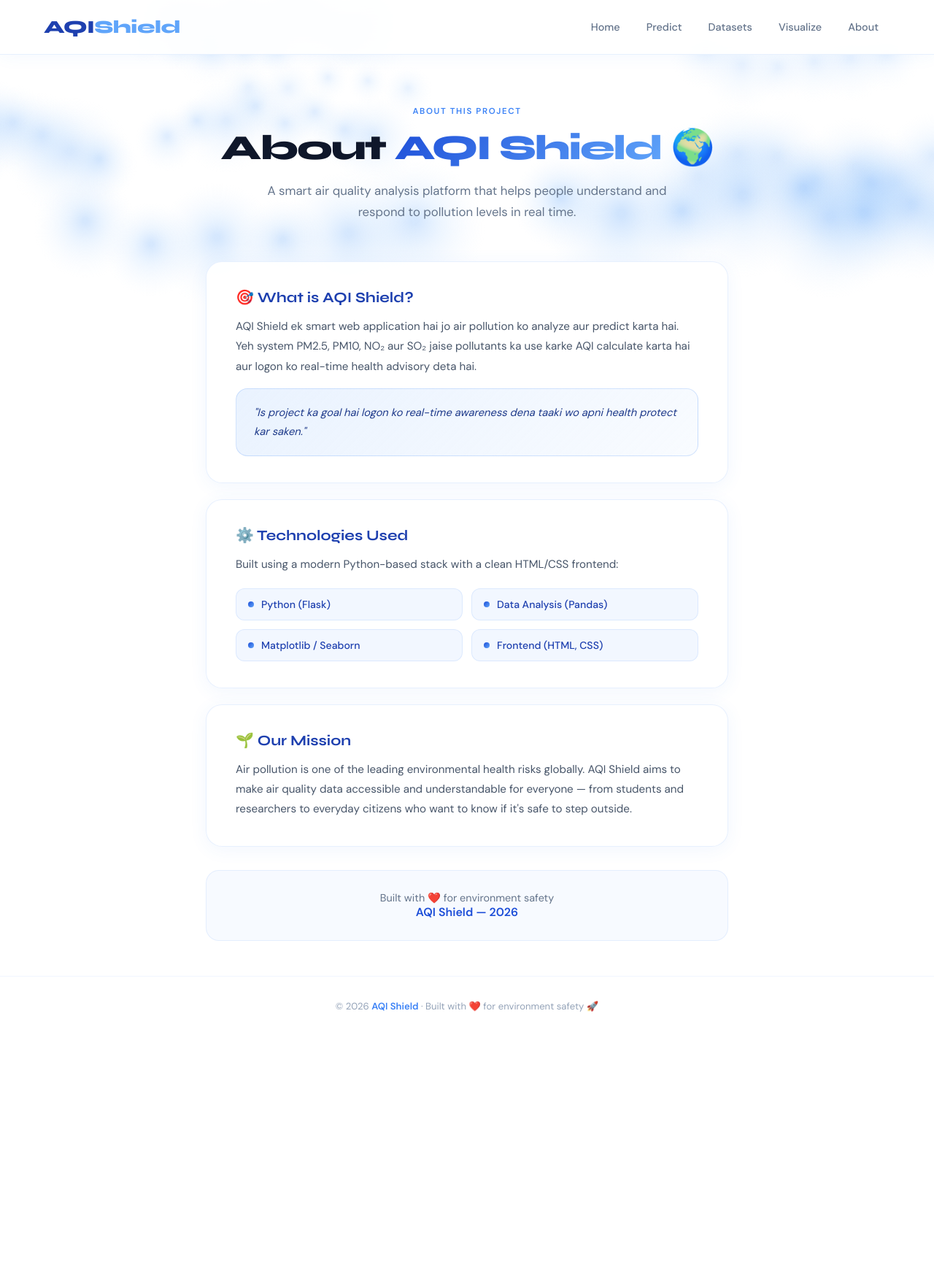
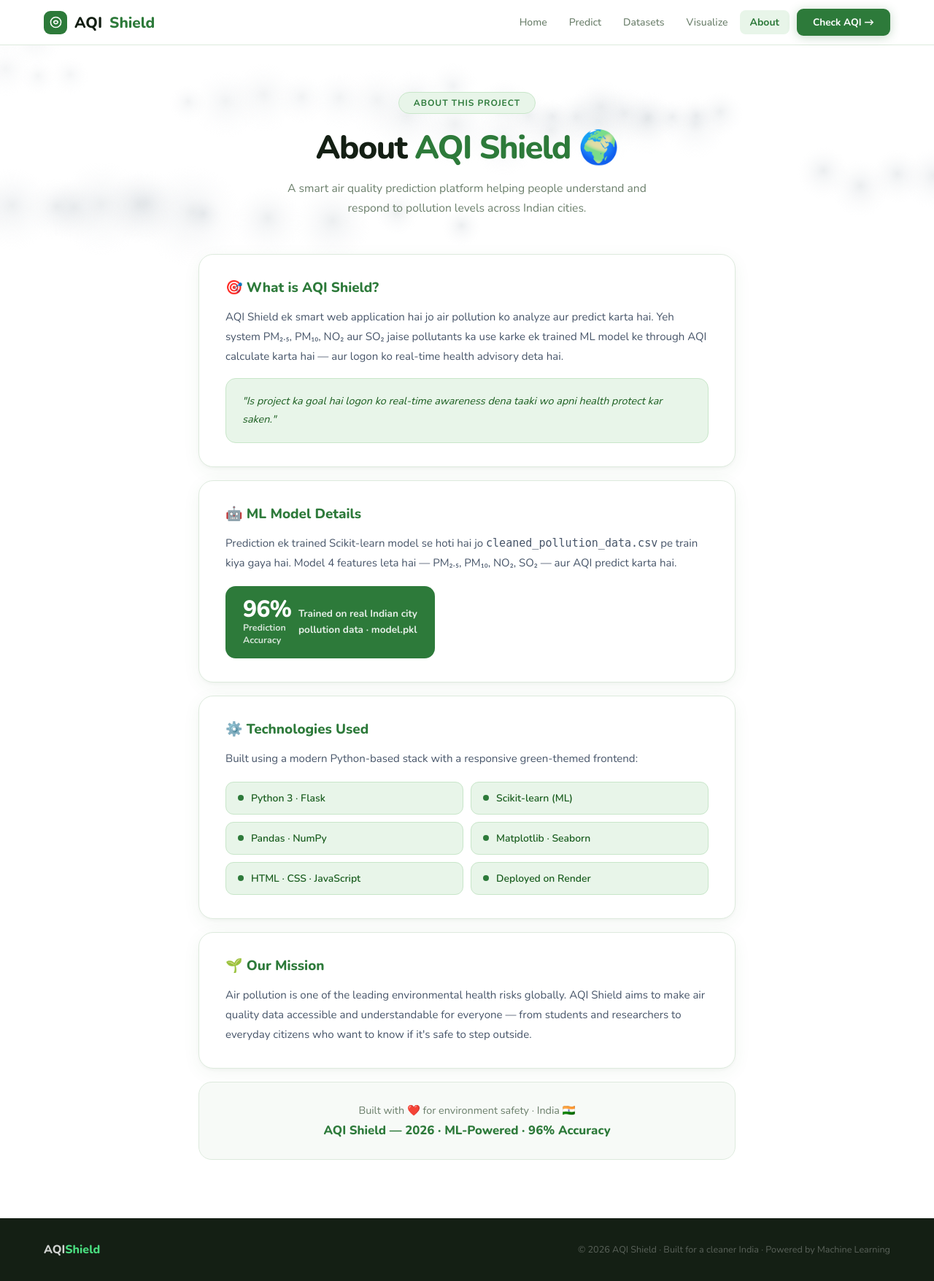
Before and after one commit to atulkumar1016/Air_Quality_Predictor, a Flask app: page /about in a window 1280 px wide. Shown: the whole page at 73% size. Before the commit the page ends 1386 px from the top, so only its background shows below. Run offline with Flask 3, Linux system fonts and the light colour scheme; parts of the project's set-up code (start-up, migrations or seed data) failed here and were passed over.

Commit message:
Update about.html

```diff
--- a/templates/about.html
+++ b/templates/about.html
@@ -4,229 +4,237 @@
 <meta charset="UTF-8">
 <meta name="viewport" content="width=device-width, initial-scale=1.0">
 <title>About — AQI Shield</title>
-<link href="https://fonts.googleapis.com/css2?family=DM+Sans:wght@300;400;500;600&family=Syne:wght@700;800&display=swap" rel="stylesheet">
 <style>
-*{margin:0;padding:0;box-sizing:border-box}
-html,body{width:100%;min-height:100vh;overflow-x:hidden;font-family:'DM Sans',sans-serif}
-body{background:#ffffff;color:#1a2744}
+@import url('https://fonts.googleapis.com/css2?family=Nunito:wght@300;400;500;600;700;800&display=swap');
+*,*::before,*::after{margin:0;padding:0;box-sizing:border-box}
+:root{
+  --white:#fff;--bg:#f7faf7;
+  --ink:#141f14;--ink2:#2e3d2e;--muted:#6b7f6b;
+  --line:#ddeadd;--G:#2d7a3a;--G2:#3a9e4a;
+  --G3:#e8f5e9;--G4:#c8e6c9;--Gdk:#1b5e20;
+}
+html,body{width:100%;min-height:100vh;overflow-x:hidden;
+  background:var(--white);color:var(--ink);
+  font-family:'Nunito',Calibri,'Segoe UI',sans-serif;
+  -webkit-font-smoothing:antialiased}
+#sky{position:fixed;inset:0;width:100%;height:100%;z-index:0;pointer-events:none}
+.page{position:relative;z-index:1;min-height:100vh;display:flex;flex-direction:column}
+.page-body{flex:1}
 
-#cloudCanvas{position:fixed;inset:0;width:100%;height:100%;z-index:0;pointer-events:none}
-.page{position:relative;z-index:1;min-height:100vh;padding-bottom:60px}
-
-/* NAVBAR */
-nav{
-  display:flex;justify-content:space-between;align-items:center;
-  padding:20px 60px;
-  background:rgba(255,255,255,0.88);
-  backdrop-filter:blur(20px);
-  border-bottom:1px solid rgba(59,130,246,0.12);
-  position:sticky;top:0;z-index:200;
-  box-shadow:0 1px 24px rgba(59,130,246,0.06);
-}
-.logo{font-family:'Syne',sans-serif;font-size:1.55rem;font-weight:800;color:#1e40af;letter-spacing:-0.5px}
-.logo span{color:#60a5fa}
-.nav-links{display:flex;gap:4px}
-.nav-links a{color:#64748b;text-decoration:none;padding:8px 16px;border-radius:10px;font-size:.9rem;font-weight:500;transition:all .22s}
-.nav-links a:hover{color:#1e40af;background:rgba(59,130,246,0.07)}
+/* NAV */
+nav{position:sticky;top:0;z-index:500;display:flex;align-items:center;
+  justify-content:space-between;padding:0 60px;height:62px;
+  background:rgba(255,255,255,.96);backdrop-filter:blur(20px);
+  border-bottom:1px solid var(--line)}
+.logo{display:flex;align-items:center;gap:10px;text-decoration:none;
+  font-size:1.3rem;font-weight:800;color:var(--ink)}
+.logo-mark{width:32px;height:32px;border-radius:9px;background:var(--G);
+  display:flex;align-items:center;justify-content:center;flex-shrink:0}
+.logo-mark svg{width:17px;height:17px;fill:none;stroke:#fff;stroke-width:2.2;
+  stroke-linecap:round;stroke-linejoin:round}
+.logo span{color:var(--G)}
+.nav-links{display:flex;align-items:center;gap:2px}
+.nav-links a{font-size:.875rem;font-weight:500;color:var(--muted);
+  text-decoration:none;padding:7px 14px;border-radius:8px;transition:all .18s}
+.nav-links a:hover{color:var(--ink);background:var(--G3)}
+.nav-links a.active{color:var(--G);background:var(--G3);font-weight:700}
+.nav-links .cta{margin-left:8px;background:var(--G);color:#fff!important;
+  padding:9px 22px;border-radius:9px;font-weight:700;font-size:.855rem;
+  box-shadow:0 2px 14px rgba(45,122,58,.28);transition:all .2s}
+.nav-links .cta:hover{background:var(--Gdk);transform:translateY(-1px)}
 
 /* CONTENT */
-.container{max-width:780px;margin:0 auto;padding:70px 32px 0}
+.about-wrap{max-width:800px;margin:0 auto;padding:64px 32px 80px}
 
-.about-header{
-  text-align:center;margin-bottom:52px;
-  animation:fadeUp .8s ease both;
-}
-.eyebrow{font-size:.72rem;letter-spacing:.14em;color:#3b82f6;text-transform:uppercase;font-weight:600;margin-bottom:14px}
-.about-header h1{
-  font-family:'Syne',sans-serif;font-size:3rem;font-weight:800;
-  letter-spacing:-2px;color:#0f172a;margin-bottom:16px;
-}
-.about-header h1 em{font-style:normal;background:linear-gradient(135deg,#1d4ed8,#60a5fa);-webkit-background-clip:text;-webkit-text-fill-color:transparent}
-.about-header p{color:#64748b;font-size:1.05rem;line-height:1.75;max-width:560px;margin:0 auto}
+.about-header{text-align:center;margin-bottom:48px}
+.eyebrow{display:inline-flex;align-items:center;gap:8px;
+  background:var(--G3);border:1px solid var(--G4);border-radius:999px;
+  padding:6px 20px;font-size:.75rem;font-weight:700;color:var(--G);
+  letter-spacing:.08em;text-transform:uppercase;margin-bottom:16px}
+.about-header h1{font-size:clamp(2rem,4vw,2.8rem);font-weight:800;
+  color:var(--ink);letter-spacing:-1.5px;margin-bottom:12px}
+.about-header h1 em{font-style:normal;color:var(--G)}
+.about-header p{font-size:.98rem;color:var(--muted);line-height:1.75;
+  max-width:520px;margin:0 auto}
 
 /* CARDS */
-.card{
-  background:rgba(255,255,255,0.92);
-  border:1px solid rgba(59,130,246,0.12);
-  border-radius:22px;padding:36px 40px;margin-bottom:22px;
-  box-shadow:0 4px 24px rgba(59,130,246,0.07);
-  animation:fadeUp .9s ease both;
-  transition:.3s;
-}
-.card:hover{border-color:rgba(59,130,246,0.28);box-shadow:0 10px 40px rgba(59,130,246,0.1);transform:translateY(-3px)}
+.acard{background:var(--white);border:1px solid var(--line);
+  border-radius:20px;padding:32px 36px;margin-bottom:18px;
+  box-shadow:0 2px 4px rgba(0,0,0,.03),0 6px 24px rgba(45,122,58,.06);
+  transition:all .28s;animation:up .7s cubic-bezier(.22,1,.36,1) both}
+.acard:hover{border-color:var(--G4);
+  box-shadow:0 10px 36px rgba(45,122,58,.1);transform:translateY(-3px)}
+.acard h2{font-size:1.18rem;font-weight:800;color:var(--G);
+  margin-bottom:14px;display:flex;align-items:center;gap:10px}
+.acard p{color:#475569;font-size:.94rem;line-height:1.8}
 
-.card h2{
-  font-family:'Syne',sans-serif;font-size:1.25rem;font-weight:700;
-  color:#1e40af;margin-bottom:14px;display:flex;align-items:center;gap:10px;
-}
-.card p{color:#475569;font-size:.95rem;line-height:1.8}
+.highlight-box{background:var(--G3);border:1px solid var(--G4);
+  border-radius:14px;padding:18px 22px;margin-top:16px;
+  font-size:.9rem;color:var(--Gdk);line-height:1.75;font-style:italic}
 
-/* TECH STACK */
-.tech-grid{
-  display:grid;grid-template-columns:repeat(2,1fr);gap:12px;margin-top:18px;
-}
-.tech-item{
-  display:flex;align-items:center;gap:10px;
-  background:rgba(239,246,255,0.8);
-  border:1px solid rgba(59,130,246,0.12);
-  border-radius:12px;padding:12px 16px;
-  font-size:.88rem;font-weight:500;color:#1e40af;
-  transition:.2s;
-}
-.tech-item:hover{background:rgba(219,234,254,0.8);border-color:rgba(59,130,246,0.3)}
-.tech-dot{width:8px;height:8px;border-radius:50%;background:linear-gradient(135deg,#1d4ed8,#60a5fa);flex-shrink:0}
+/* TECH GRID */
+.tech-grid{display:grid;grid-template-columns:repeat(2,1fr);gap:10px;margin-top:18px}
+.tech-item{display:flex;align-items:center;gap:10px;
+  background:var(--G3);border:1px solid var(--G4);border-radius:11px;
+  padding:12px 16px;font-size:.87rem;font-weight:600;color:var(--Gdk);
+  transition:.2s}
+.tech-item:hover{background:var(--G4)}
+.tech-dot{width:8px;height:8px;border-radius:50%;background:var(--G);flex-shrink:0}
 
-/* MISSION HIGHLIGHT */
-.highlight{
-  background:linear-gradient(135deg,rgba(219,234,254,0.6),rgba(239,246,255,0.4));
-  border:1px solid rgba(59,130,246,0.2);
-  border-radius:16px;padding:20px 24px;margin-top:16px;
-  font-size:.92rem;color:#1e3a8a;line-height:1.75;font-style:italic;
-}
+/* ACCURACY BADGE */
+.acc-badge{display:inline-flex;align-items:center;gap:10px;
+  background:var(--G);color:#fff;border-radius:14px;
+  padding:16px 24px;margin-top:18px;font-weight:700}
+.acc-badge .acc-num{font-size:2rem;font-weight:800;letter-spacing:-1px;line-height:1}
+.acc-badge .acc-lbl{font-size:.78rem;opacity:.8;line-height:1.4}
 
 /* BUILT BY */
-.built-by{
-  text-align:center;margin-top:32px;padding:28px;
-  background:rgba(239,246,255,0.5);
-  border:1px solid rgba(59,130,246,0.1);
-  border-radius:18px;
-  animation:fadeUp 1s ease .4s both;
-}
-.built-by p{color:#64748b;font-size:.9rem}
-.built-by strong{color:#1d4ed8;font-size:1rem}
+.built-by{text-align:center;margin-top:8px;padding:28px;
+  background:var(--bg);border:1px solid var(--line);border-radius:18px;
+  animation:up .9s cubic-bezier(.22,1,.36,1) .3s both}
+.built-by p{color:var(--muted);font-size:.9rem;margin-bottom:6px}
+.built-by strong{color:var(--G);font-size:1.05rem;font-weight:800}
 
-footer{text-align:center;padding:32px;color:#94a3b8;font-size:.82rem;border-top:1px solid rgba(59,130,246,0.07);background:#fff;margin-top:48px}
-footer span{color:#3b82f6;font-weight:600}
+/* FOOTER */
+footer{background:var(--ink);padding:32px 60px;
+  display:flex;align-items:center;justify-content:space-between;flex-wrap:wrap;gap:14px}
+.fb{font-size:1rem;font-weight:800;color:rgba(255,255,255,.8)}
+.fb span{color:#4ade80}
+.fc{font-size:.79rem;color:rgba(255,255,255,.3)}
 
-@keyframes fadeUp{from{opacity:0;transform:translateY(28px)}to{opacity:1;transform:translateY(0)}}
-@media(max-width:680px){
-  nav{padding:16px 20px}.nav-links a{padding:6px 10px;font-size:.82rem}
-  .container{padding:50px 18px 0}.about-header h1{font-size:2.2rem}
-  .card{padding:26px 22px}.tech-grid{grid-template-columns:1fr}
+@keyframes up{from{opacity:0;transform:translateY(24px)}to{opacity:1;transform:translateY(0)}}
+
+/* RESPONSIVE */
+@media(max-width:720px){
+  nav{padding:0 16px;height:56px}
+  .nav-links a:not(.cta){display:none}
+  .about-wrap{padding:44px 16px 60px}
+  .acard{padding:24px 18px}
+  .tech-grid{grid-template-columns:1fr}
+  footer{flex-direction:column;text-align:center;padding:24px 16px}
 }
 </style>
 </head>
 <body>
+<canvas id="sky"></canvas>
+<div class="page">
+<div class="page-body">
 
-<canvas id="cloudCanvas"></canvas>
-
-<div class="page">
+<!-- NAV -->
 <nav>
-  <div class="logo">AQI<span>Shield</span></div>
+  <a class="logo" href="/">
+    <div class="logo-mark">
+      <svg viewBox="0 0 24 24"><path d="M12 22c5.523 0 10-4.477 10-10S17.523 2 12 2 2 6.477 2 12s4.477 10 10 10z"/><path d="M8 12s.5-3 4-3 4 3 4 3-1 3-4 3-4-3-4-3z"/></svg>
+    </div>
+    AQI<span>Shield</span>
+  </a>
   <div class="nav-links">
     <a href="/">Home</a>
     <a href="/predict">Predict</a>
     <a href="/datasets">Datasets</a>
     <a href="/visualize">Visualize</a>
-    <a href="/about">About</a>
+    <a href="/about" class="active">About</a>
+    <a href="/predict" class="cta">Check AQI →</a>
   </div>
 </nav>
 
-<div class="container">
+<!-- CONTENT -->
+<div class="about-wrap">
 
   <div class="about-header">
     <div class="eyebrow">About this project</div>
     <h1>About <em>AQI Shield</em> 🌍</h1>
-    <p>A smart air quality analysis platform that helps people understand and respond to pollution levels in real time.</p>
+    <p>A smart air quality prediction platform helping people understand and respond to pollution levels across Indian cities.</p>
   </div>
 
-  <div class="card" style="animation-delay:.05s">
+  <div class="acard" style="animation-delay:.05s">
     <h2>🎯 What is AQI Shield?</h2>
-    <p>
-      AQI Shield ek smart web application hai jo air pollution ko analyze aur predict karta hai.
-      Yeh system PM2.5, PM10, NO₂ aur SO₂ jaise pollutants ka use karke AQI calculate karta hai
-      aur logon ko real-time health advisory deta hai.
-    </p>
-    <div class="highlight">
+    <p>AQI Shield ek smart web application hai jo air pollution ko analyze aur predict karta hai. Yeh system PM₂.₅, PM₁₀, NO₂ aur SO₂ jaise pollutants ka use karke ek trained ML model ke through AQI calculate karta hai — aur logon ko real-time health advisory deta hai.</p>
+    <div class="highlight-box">
       "Is project ka goal hai logon ko real-time awareness dena taaki wo apni health protect kar saken."
     </div>
   </div>
 
-  <div class="card" style="animation-delay:.15s">
-    <h2>⚙️ Technologies Used</h2>
-    <p>Built using a modern Python-based stack with a clean HTML/CSS frontend:</p>
-    <div class="tech-grid">
-      <div class="tech-item"><span class="tech-dot"></span>Python (Flask)</div>
-      <div class="tech-item"><span class="tech-dot"></span>Data Analysis (Pandas)</div>
-      <div class="tech-item"><span class="tech-dot"></span>Matplotlib / Seaborn</div>
-      <div class="tech-item"><span class="tech-dot"></span>Frontend (HTML, CSS)</div>
+  <div class="acard" style="animation-delay:.12s">
+    <h2>🤖 ML Model Details</h2>
+    <p>Prediction ek trained Scikit-learn model se hoti hai jo <code>cleaned_pollution_data.csv</code> pe train kiya gaya hai. Model 4 features leta hai — PM₂.₅, PM₁₀, NO₂, SO₂ — aur AQI predict karta hai.</p>
+    <div class="acc-badge">
+      <div>
+        <div class="acc-num">96%</div>
+        <div class="acc-lbl">Prediction<br>Accuracy</div>
+      </div>
+      <div style="font-size:.85rem;line-height:1.6;opacity:.88">
+        Trained on real Indian city<br>pollution data · model.pkl
+      </div>
     </div>
   </div>
 
-  <div class="card" style="animation-delay:.25s">
+  <div class="acard" style="animation-delay:.19s">
+    <h2>⚙️ Technologies Used</h2>
+    <p>Built using a modern Python-based stack with a responsive green-themed frontend:</p>
+    <div class="tech-grid">
+      <div class="tech-item"><span class="tech-dot"></span>Python 3 · Flask</div>
+      <div class="tech-item"><span class="tech-dot"></span>Scikit-learn (ML)</div>
+      <div class="tech-item"><span class="tech-dot"></span>Pandas · NumPy</div>
+      <div class="tech-item"><span class="tech-dot"></span>Matplotlib · Seaborn</div>
+      <div class="tech-item"><span class="tech-dot"></span>HTML · CSS · JavaScript</div>
+      <div class="tech-item"><span class="tech-dot"></span>Deployed on Render</div>
+    </div>
+  </div>
+
+  <div class="acard" style="animation-delay:.26s">
     <h2>🌱 Our Mission</h2>
-    <p>
-      Air pollution is one of the leading environmental health risks globally.
-      AQI Shield aims to make air quality data accessible and understandable for everyone —
-      from students and researchers to everyday citizens who want to know if it's safe to step outside.
-    </p>
+    <p>Air pollution is one of the leading environmental health risks globally. AQI Shield aims to make air quality data accessible and understandable for everyone — from students and researchers to everyday citizens who want to know if it's safe to step outside.</p>
   </div>
 
   <div class="built-by">
-    <p>Built with ❤️ for environment safety</p>
-    <strong>AQI Shield — 2026</strong>
+    <p>Built with ❤️ for environment safety · India 🇮🇳</p>
+    <strong>AQI Shield — 2026 · ML-Powered · 96% Accuracy</strong>
   </div>
 
 </div>
+</div><!-- page-body -->
 
-<footer>© 2026 <span>AQI Shield</span> · Built with ❤️ for environment safety 🚀</footer>
+<footer>
+  <div class="fb">AQI<span>Shield</span></div>
+  <div class="fc">© 2026 AQI Shield · Built for a cleaner India · Powered by Machine Learning</div>
+</footer>
 </div>
 
+<!-- CLOUDS -->
 <script>
-const canvas = document.getElementById('cloudCanvas');
-const ctx = canvas.getContext('2d');
-let W, H;
-function resize() { W = canvas.width = window.innerWidth; H = canvas.height = window.innerHeight; }
-resize(); window.addEventListener('resize', resize);
-
-class Cloud {
-  constructor(layer) { this.layer = layer; this.reset(true); }
-  reset(init) {
-    const l = this.layer;
-    this.y = H * (0.04 + l * 0.14 + Math.random() * 0.12);
-    this.x = init ? Math.random() * W * 1.4 - W * 0.2 : -W * 0.4;
-    this.w = 180 + l * 100 + Math.random() * 160;
-    this.h = this.w * (0.25 + Math.random() * 0.12);
-    this.speed = 0.25 + l * 0.2 + Math.random() * 0.2;
-    this.alpha = 0.055 + l * 0.03 + Math.random() * 0.025;
-    this.puffs = [];
-    const n = 5 + Math.floor(Math.random() * 5);
-    for (let i = 0; i < n; i++) {
-      this.puffs.push({
-        ox: (i / (n - 1) - 0.5) * this.w * 0.88,
-        oy: (Math.random() - 0.5) * this.h * 0.5,
-        r: this.h * (0.4 + Math.random() * 0.32)
-      });
-    }
-  }
-  draw() {
-    ctx.save(); ctx.translate(this.x, this.y);
-    this.puffs.forEach(p => {
-      const grad = ctx.createRadialGradient(p.ox, p.oy - p.r * 0.12, p.r * 0.05, p.ox, p.oy, p.r);
-      const a = this.alpha;
-      grad.addColorStop(0,    `rgba(96,165,250,${a * 2.2})`);
-      grad.addColorStop(0.35, `rgba(147,197,253,${a * 1.4})`);
-      grad.addColorStop(0.7,  `rgba(191,219,254,${a * 0.7})`);
-      grad.addColorStop(1,    `rgba(219,234,254,0)`);
-      ctx.beginPath(); ctx.arc(p.ox, p.oy, p.r, 0, Math.PI * 2);
-      ctx.fillStyle = grad; ctx.fill();
-    });
-    ctx.restore();
-  }
-  update() { this.x += this.speed; if (this.x > W * 1.4) this.reset(false); }
+const sky=document.getElementById('sky'),ctx=sky.getContext('2d');let W,H;
+function resize(){W=sky.width=innerWidth;H=sky.height=innerHeight;}
+resize();window.addEventListener('resize',resize);
+class Cloud{
+  constructor(l,sx){this.layer=l;this.reset(sx!==undefined?sx:Math.random()*W*1.6-W*.3);}
+  reset(x){const l=this.layer;this.x=x;this.y=H*(.03+l*.14+Math.random()*.13)-20;
+    this.speed=.13+l*.12+Math.random()*.12;this.base=50+l*26+Math.random()*44;
+    this.sx=1.1+Math.random()*.55;this.sy=.52+Math.random()*.26;
+    this.alpha=.045+l*.018+Math.random()*.024;
+    const n=6+Math.round(Math.random()*4);
+    this.puffs=Array.from({length:n},(_,i)=>({
+      ox:(i/(n-1)-.5)*this.base*2.5*this.sx,
+      oy:(Math.random()-.5)*this.base*.42*this.sy,
+      r:this.base*(.36+Math.random()*.38)*this.sy}));}
+  draw(){ctx.save();ctx.translate(this.x,this.y);
+    this.puffs.forEach(p=>{
+      const g=ctx.createRadialGradient(p.ox,p.oy-p.r*.1,p.r*.03,p.ox,p.oy,p.r);
+      const a=this.alpha;
+      g.addColorStop(0,`rgba(175,185,192,${a*2.5})`);
+      g.addColorStop(.28,`rgba(190,198,206,${a*1.6})`);
+      g.addColorStop(.62,`rgba(208,213,218,${a*.8})`);
+      g.addColorStop(1,`rgba(222,225,230,0)`);
+      ctx.beginPath();ctx.arc(p.ox,p.oy,p.r,0,Math.PI*2);
+      ctx.fillStyle=g;ctx.fill();});ctx.restore();}
+  tick(){this.x+=this.speed;if(this.x>W*1.65)this.reset(-W*.45);}
 }
-const clouds = [];
-for (let l = 0; l < 3; l++) {
-  const n = l === 0 ? 5 : l === 1 ? 4 : 3;
-  for (let i = 0; i < n; i++) clouds.push(new Cloud(l));
-}
-function loop() {
-  ctx.clearRect(0, 0, W, H);
-  clouds.sort((a, b) => a.layer - b.layer);
-  clouds.forEach(c => { c.update(); c.draw(); });
-  requestAnimationFrame(loop);
-}
-loop();
+const clouds=[];
+[6,5,3].forEach((n,l)=>{for(let i=0;i<n;i++)clouds.push(new Cloud(l));});
+(function loop(){ctx.clearRect(0,0,W,H);
+  clouds.sort((a,b)=>a.layer-b.layer);
+  clouds.forEach(c=>{c.tick();c.draw();});
+  requestAnimationFrame(loop);})();
 </script>
 </body>
 </html>
```
